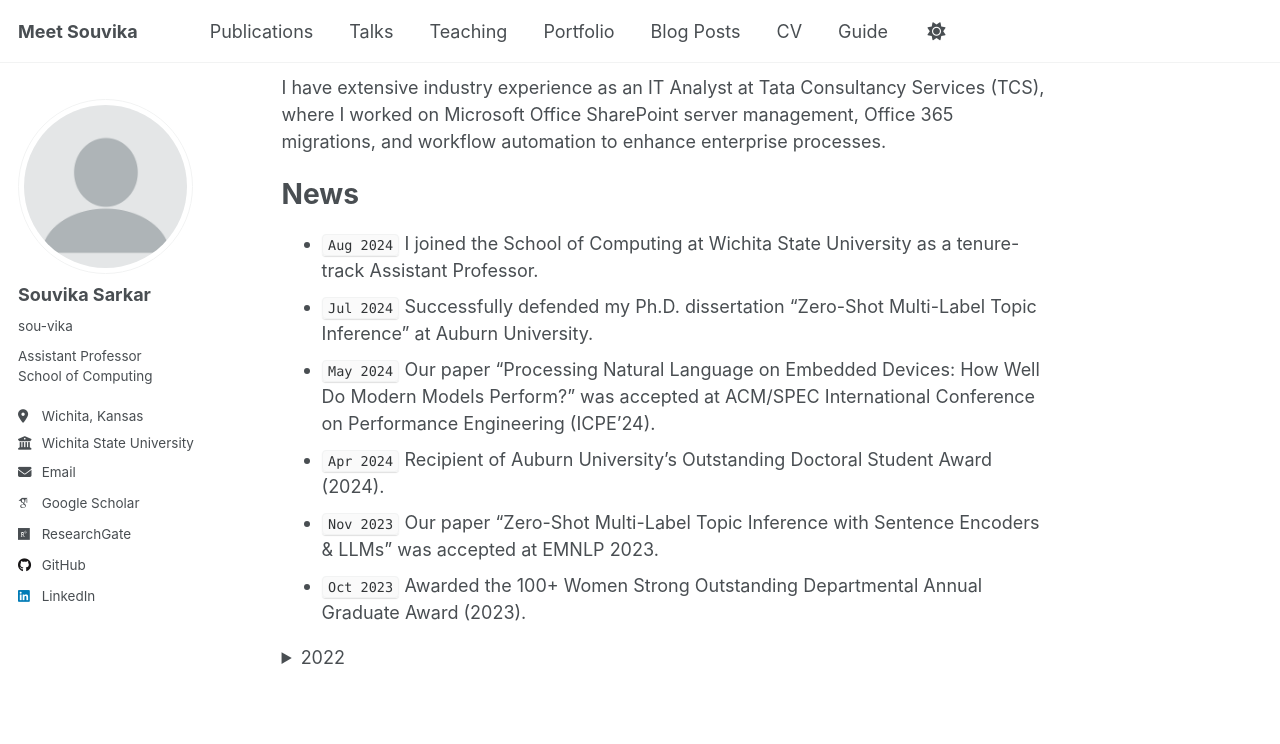
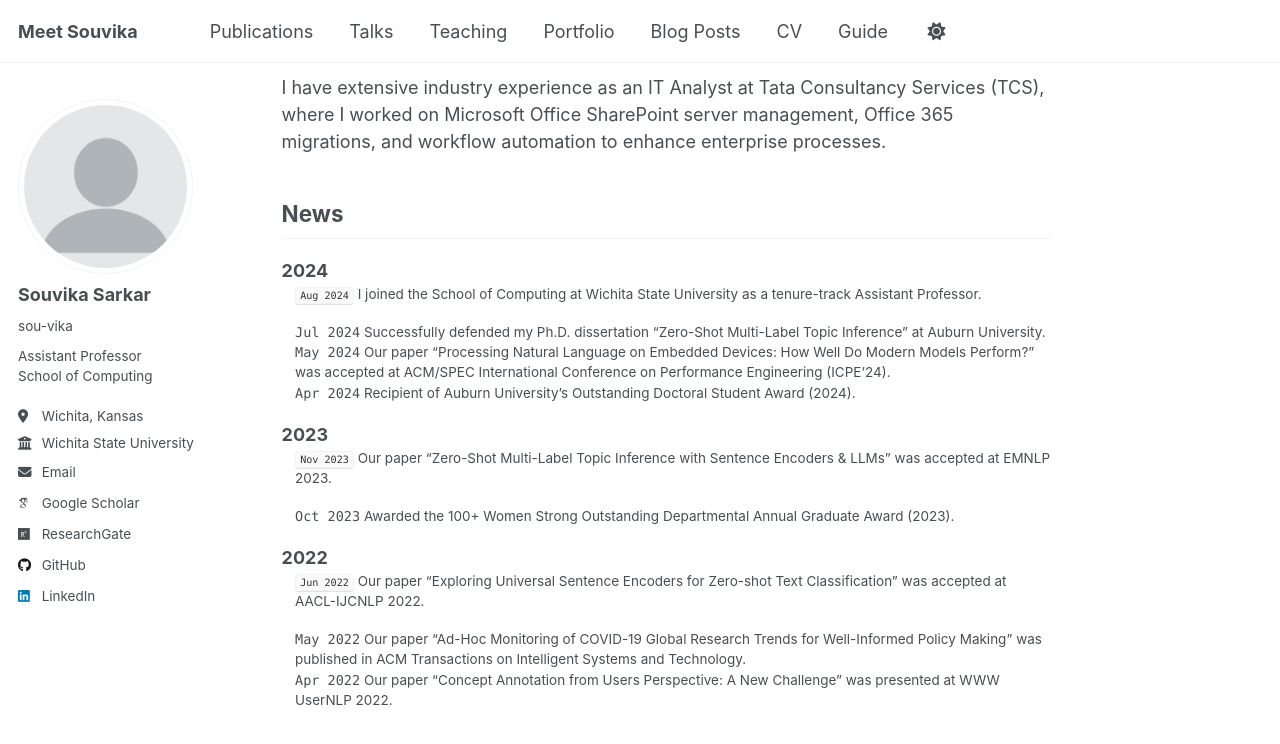
Before and after one commit to souvikasarkar/souvikasarkar.github.io, a Jekyll site: the page built from _pages/about.md, in a window 1280 px wide and 900 px high, scrolled down 540 px. Shown: the top 744 px of the window. Built offline with Jekyll 4.4.1, drawn with Linux system fonts in a browser that asks for light colours; some web fonts are replaced; a script that is not in the unit is left out.

Commit message:
Update news section by year.

```diff
--- a/_pages/about.md
+++ b/_pages/about.md
@@ -16,15 +16,22 @@
 ======
 I have extensive industry experience as an IT Analyst at Tata Consultancy Services (TCS), where I worked on Microsoft Office SharePoint server management, Office 365 migrations, and workflow automation to enhance enterprise processes.
 
-News
-======
-* `Aug 2024` I joined the School of Computing at Wichita State University as a tenure-track Assistant Professor.
-* `Jul 2024` Successfully defended my Ph.D. dissertation "Zero-Shot Multi-Label Topic Inference" at Auburn University.
-* `May 2024` Our paper "Processing Natural Language on Embedded Devices: How Well Do Modern Models Perform?" was accepted at ACM/SPEC International Conference on Performance Engineering (ICPE'24).
-* `Apr 2024` Recipient of Auburn University's Outstanding Doctoral Student Award (2024).
-* `Nov 2023` Our paper "Zero-Shot Multi-Label Topic Inference with Sentence Encoders & LLMs" was accepted at EMNLP 2023.
-* `Oct 2023` Awarded the 100+ Women Strong Outstanding Departmental Annual Graduate Award (2023).
-<details>
-  <summary>2022</summary>
-  `Jun 2022` Our paper "Exploring Universal Sentence Encoders for Zero-shot Text Classification" was accepted at AACL-IJCNLP 2022.
-</details>
+## News
+
+2024
+
+: `Aug 2024` I joined the School of Computing at Wichita State University as a tenure-track Assistant Professor.
+: `Jul 2024` Successfully defended my Ph.D. dissertation "Zero-Shot Multi-Label Topic Inference" at Auburn University.
+: `May 2024` Our paper "Processing Natural Language on Embedded Devices: How Well Do Modern Models Perform?" was accepted at ACM/SPEC International Conference on Performance Engineering (ICPE'24).
+: `Apr 2024` Recipient of Auburn University's Outstanding Doctoral Student Award (2024).
+
+2023
+
+: `Nov 2023` Our paper "Zero-Shot Multi-Label Topic Inference with Sentence Encoders & LLMs" was accepted at EMNLP 2023.
+: `Oct 2023` Awarded the 100+ Women Strong Outstanding Departmental Annual Graduate Award (2023).
+
+2022
+
+: `Jun 2022` Our paper "Exploring Universal Sentence Encoders for Zero-shot Text Classification" was accepted at AACL-IJCNLP 2022.
+: `May 2022` Our paper "Ad-Hoc Monitoring of COVID-19 Global Research Trends for Well-Informed Policy Making" was published in ACM Transactions on Intelligent Systems and Technology.
+: `Apr 2022` Our paper "Concept Annotation from Users Perspective: A New Challenge" was presented at WWW UserNLP 2022.
```
